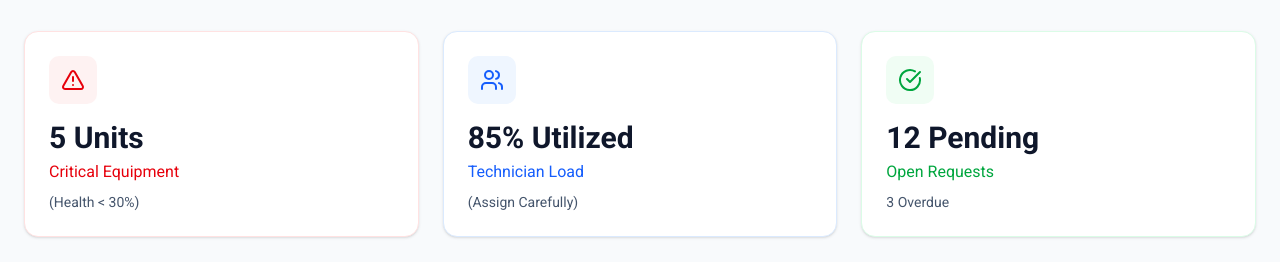
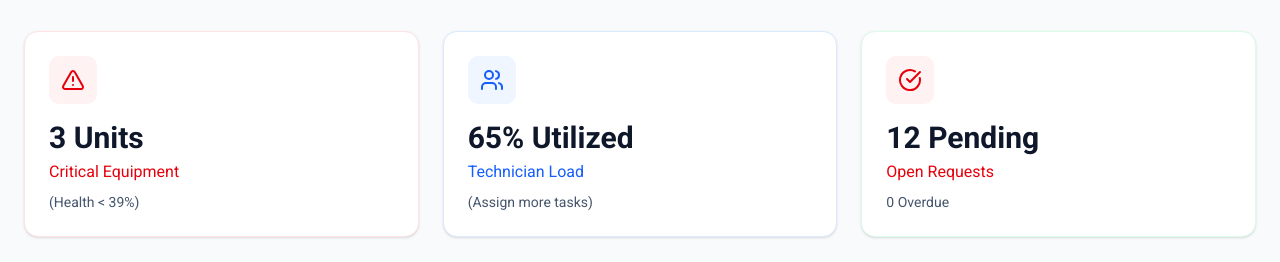
Before and after one commit to KushalXCoder/gear-guard, a Next.js app: page /dashboard in a window 1280 px wide. Shown: the part 237-499 px from the top of the page. Built offline with nearby package versions, Linux system fonts and the light colour scheme; no server answers; the database is empty.

Commit message:
add: dashboard data

```diff
--- a/app/(routes)/dashboard/page.jsx
+++ b/app/(routes)/dashboard/page.jsx
@@ -102,9 +102,9 @@ export default function MaintenanceDashboard() {
                   <AlertTriangle className="text-red-600" size={24} />
                 </div>
               </div>
-              <h3 className="text-3xl font-bold text-slate-900 mb-1">5 Units</h3>
+              <h3 className="text-3xl font-bold text-slate-900 mb-1">3 Units</h3>
               <p className="text-red-600 font-medium">Critical Equipment</p>
-              <p className="text-sm text-slate-600 mt-2">(Health &lt; 30%)</p>
+              <p className="text-sm text-slate-600 mt-2">(Health &lt; 39%)</p>
             </div>
           </div>
 
@@ -116,9 +116,9 @@ export default function MaintenanceDashboard() {
                   <Users className="text-blue-600" size={24} />
                 </div>
               </div>
-              <h3 className="text-3xl font-bold text-slate-900 mb-1">85% Utilized</h3>
+              <h3 className="text-3xl font-bold text-slate-900 mb-1">65% Utilized</h3>
               <p className="text-blue-600 font-medium">Technician Load</p>
-              <p className="text-sm text-slate-600 mt-2">(Assign Carefully)</p>
+              <p className="text-sm text-slate-600 mt-2">(Assign more tasks)</p>
             </div>
           </div>
 
@@ -126,13 +126,13 @@ export default function MaintenanceDashboard() {
           <div className="bg-white rounded-xl border border-green-100 shadow-sm hover:shadow-md transition-all duration-200">
             <div className="p-6">
               <div className="flex items-start justify-between mb-4">
-                <div className="p-3 bg-green-50 rounded-lg">
-                  <CheckCircle className="text-green-600" size={24} />
+                <div className="p-3 bg-red-50 rounded-lg">
+                  <CheckCircle className="text-red-600" size={24} />
                 </div>
               </div>
               <h3 className="text-3xl font-bold text-slate-900 mb-1">12 Pending</h3>
-              <p className="text-green-600 font-medium">Open Requests</p>
-              <p className="text-sm text-slate-600 mt-2">3 Overdue</p>
+              <p className="text-red-600 font-medium">Open Requests</p>
+              <p className="text-sm text-slate-600 mt-2">0 Overdue</p>
             </div>
           </div>
         </div>
```
